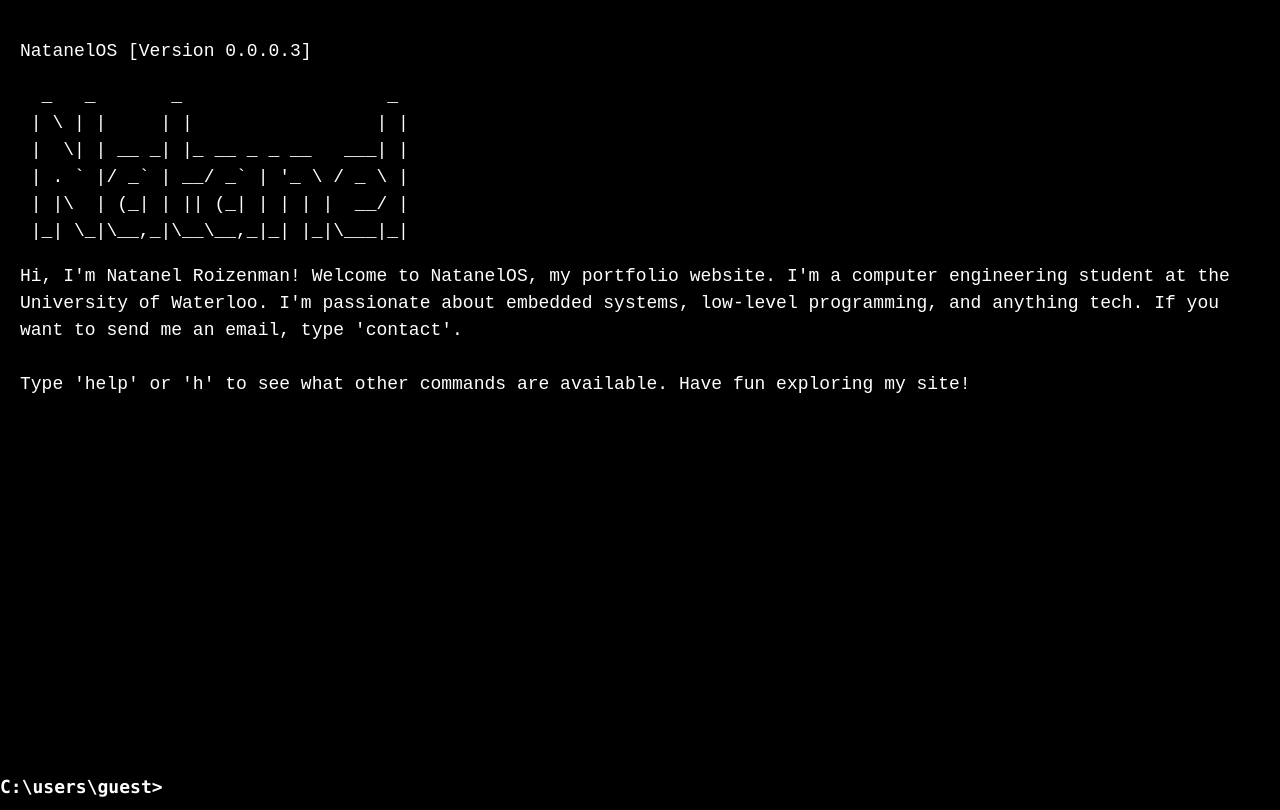
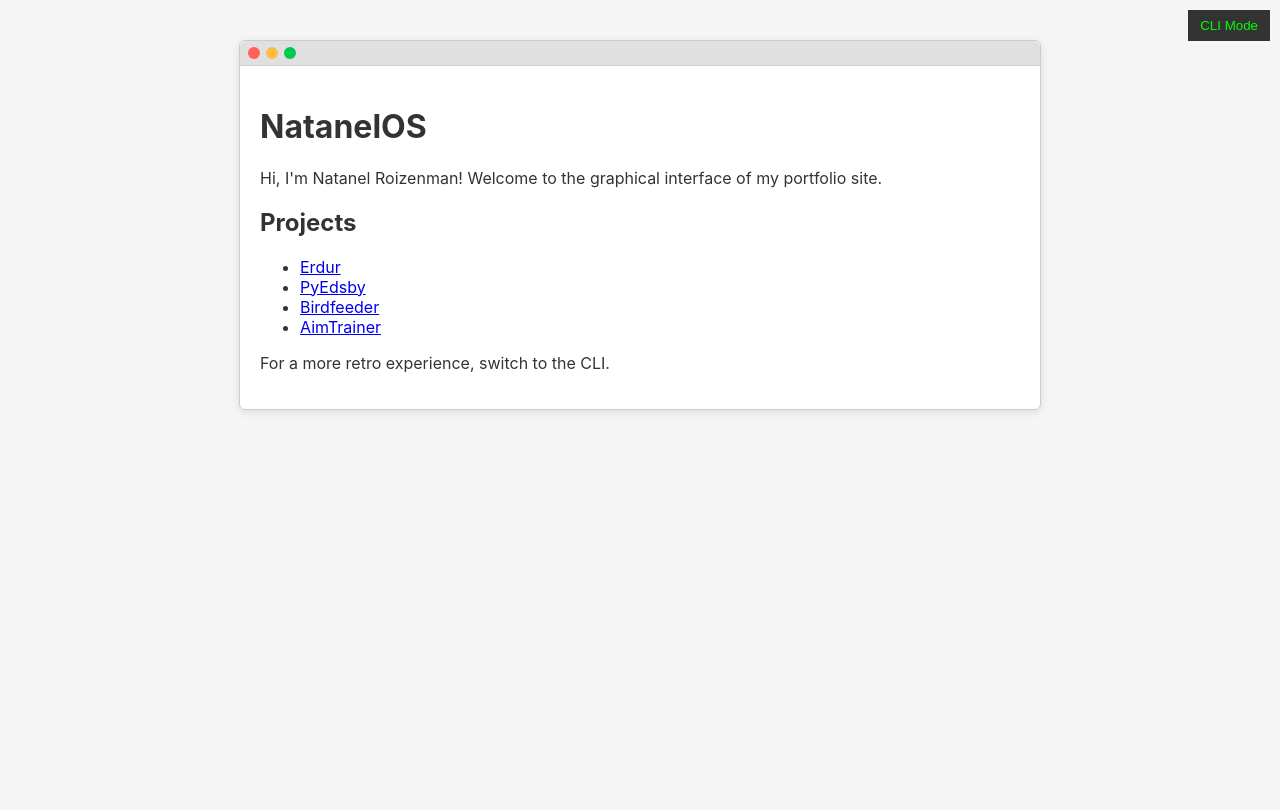
Before and after one commit to nroize/NatanelOS, a plain HTML site: page index.html in a window 1280 px wide. Drawn offline with nearby package versions, Linux system fonts and the light colour scheme.

Commit message:
feat: redesign GUI with macOS styling

```diff
--- /dev/null
+++ b/app.js
@@ -0,0 +1,49 @@
+const { useState, useEffect } = React;
+
+function App() {
+  const [isCli, setIsCli] = useState(false);
+
+  useEffect(() => {
+    const cli = document.getElementById('cli-container');
+    if (cli) {
+      cli.style.display = isCli ? 'block' : 'none';
+      if (isCli && typeof resizeTerminal === 'function') {
+        resizeTerminal();
+      }
+    }
+    document.body.className = isCli ? 'cli-mode' : 'gui-mode';
+  }, [isCli]);
+
+  return (
+    <>
+      <button id="mode-toggle" onClick={() => setIsCli(!isCli)}>
+        {isCli ? 'GUI Mode' : 'CLI Mode'}
+      </button>
+      {!isCli && (
+        <div className="gui-window">
+          <div className="title-bar">
+            <div className="traffic-lights">
+              <span className="close"></span>
+              <span className="minimize"></span>
+              <span className="fullscreen"></span>
+            </div>
+          </div>
+          <div className="window-content">
+            <h1>NatanelOS</h1>
+            <p>Hi, I'm Natanel Roizenman! Welcome to the graphical interface of my portfolio site.</p>
+            <h2>Projects</h2>
+            <ul>
+              <li><a href="https://github.com/nroize/Erdur">Erdur</a></li>
+              <li><a href="https://github.com/chtzvt/PyEdsby">PyEdsby</a></li>
+              <li><a href="https://github.com/nroize/Birdfeeder-Code">Birdfeeder</a></li>
+              <li><a href="https://github.com/nroize/AimTrainer">AimTrainer</a></li>
+            </ul>
+            <p>For a more retro experience, switch to the CLI.</p>
+          </div>
+        </div>
+      )}
+    </>
+  );
+}
+
+ReactDOM.createRoot(document.getElementById('app')).render(<App />);
--- a/index.html
+++ b/index.html
@@ -27,15 +27,22 @@
 	<link rel="stylesheet" href="style.css">
 	<link rel="icon" href="images/icon.png" type="image/x-icon">
 </head>
-<body>
+<body class="gui-mode">
+        <div id="app"></div>
+        <div id="cli-container" style="display:none;">
                 <div id="terminal"></div>
                 <div id="prompt-container">
-		<span id="prompt">&gt;</span>
+                        <span id="prompt"></span>
                         <div id="input-container">
                                 <span id="input" contenteditable></span>
                         </div>
                 </div>
+        </div>
 
+        <script src="https://unpkg.com/react@18/umd/react.development.js" crossorigin></script>
+        <script src="https://unpkg.com/react-dom@18/umd/react-dom.development.js" crossorigin></script>
+        <script src="https://unpkg.com/@babel/standalone/babel.min.js"></script>
         <script src="script.js"></script>
+        <script type="text/babel" src="app.js"></script>
 </body>
 </html>
--- a/script.js
+++ b/script.js
@@ -1,5 +1,7 @@
-const version = "NatanelOS [Version 0.0.0.3]";
-const directory = "C:\\users\\guest";
+const version = "NatanelOS 0.0.0.3";
+const user = "guest";
+const machine = "NatanelOS";
+const directory = "~";
 const asciiArt = "  _   _       _                   _ \n | \\ | |     | |                 | |\n |  \\| | __ _| |_ __ _ _ __   ___| |\n | . ` |/ _` | __/ _` | '_ \\ / _ \\ |\n | |\\  | (_| | || (_| | | | |  __/ |\n |_| \\_|\\__,_|\\__\\__,_|_| |_|\\___|_| ";
 const intro = "Hi, I'm Natanel Roizenman! Welcome to NatanelOS, my portfolio website. I'm a computer engineering student at the University of Waterloo. I'm passionate about embedded systems, low-level programming, and anything tech. If you want to send me an email, type 'contact'.\n\nType 'help' or 'h' to see what other commands are available. Have fun exploring my site!";
 var prevCommands = [];
@@ -174,9 +176,9 @@ function handleCommand(input) {
 		commands[cmd](args);
 	} else if (input.trim() === "") {
 		// Do nothing
-	} else {
-		print(`'${cmd}' is not recognized as an internal or external command, operable program or batch file.`);
-	}
+          } else {
+                  print(`zsh: command not found: ${cmd}`);
+          }
 }
 
 function print(text, command="") {
@@ -220,7 +222,7 @@ document.addEventListener("DOMContentLoaded", () => {
     print(intro);
 
     input.focus();
-    prompt.innerText = `${directory}>`;
+      prompt.innerText = `${user}@${machine} ${directory} %`;
 
     document.addEventListener("click", (event) => {
       if (!prompt.contains(event.target)) {
@@ -238,7 +240,7 @@ document.addEventListener("DOMContentLoaded", () => {
         handleCommand(command);
         prevCommands.push(command);
         commandPlace = -1;
-        prompt.innerText = `${directory}>`;
+          prompt.innerText = `${user}@${machine} ${directory} %`;
         input.scrollIntoView({ behavior: "smooth", block: "end", inline: "nearest" });
       }
 
--- a/style.css
+++ b/style.css
@@ -1,11 +1,81 @@
 body {
+        margin: 0;
+        padding: 0;
+}
+
+body.gui-mode {
+        background-color: #f5f5f5;
+        color: #333;
+        font-family: -apple-system, BlinkMacSystemFont, "Segoe UI", Roboto, Helvetica, Arial, sans-serif;
+}
+
+body.cli-mode {
         background-color: #000;
         color: #fff;
         font-family: Consolas, monospace;
         font-size: 18px;
         line-height: 1.5;
-	margin: 0;
-	padding: 0;
+}
+
+#mode-toggle {
+        position: fixed;
+        top: 10px;
+        right: 10px;
+        background-color: #333;
+        color: #0f0;
+        border: none;
+        padding: 8px 12px;
+        cursor: pointer;
+        z-index: 1000;
+}
+
+.gui-window {
+        width: 80%;
+        max-width: 800px;
+        margin: 40px auto;
+        border: 1px solid #ccc;
+        border-radius: 6px;
+        background-color: #fff;
+        box-shadow: 0 2px 8px rgba(0,0,0,0.1);
+}
+
+.title-bar {
+        height: 24px;
+        background-color: #e0e0e0;
+        border-top-left-radius: 6px;
+        border-top-right-radius: 6px;
+        display: flex;
+        align-items: center;
+        padding: 0 8px;
+        border-bottom: 1px solid #ccc;
+}
+
+.traffic-lights {
+        display: flex;
+        gap: 6px;
+}
+
+.traffic-lights span {
+        width: 12px;
+        height: 12px;
+        border-radius: 50%;
+        display: inline-block;
+}
+
+.traffic-lights .close {
+        background-color: #ff605c;
+}
+
+.traffic-lights .minimize {
+        background-color: #ffbd44;
+}
+
+.traffic-lights .fullscreen {
+        background-color: #00ca4e;
+}
+
+.window-content {
+        padding: 20px;
 }
 
 #terminal {
```
Lines whose indentation alone changed are shown as unchanged.
